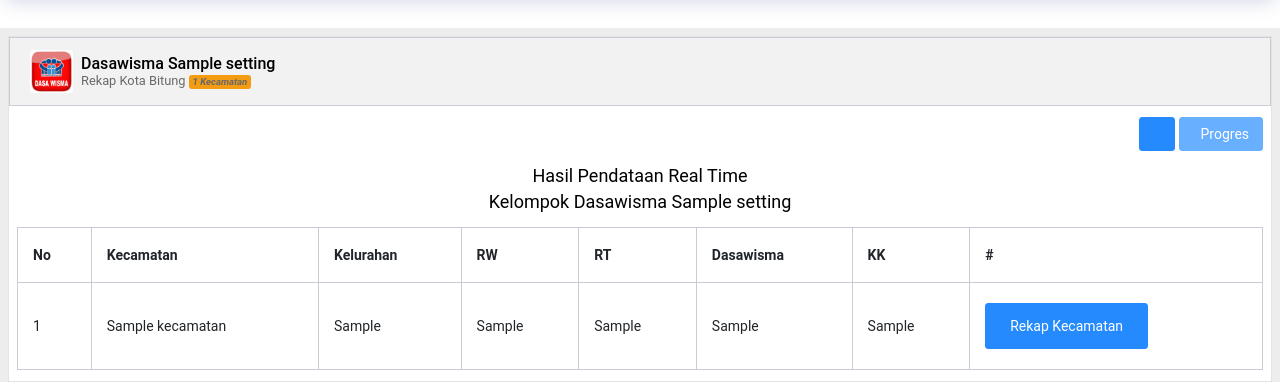
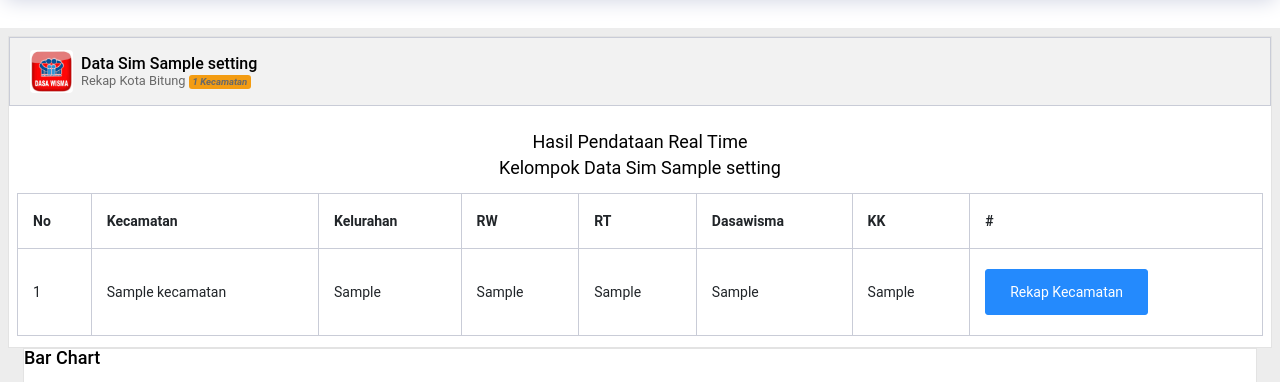
Before and after one commit to AltheaIX/web_stat, a PHP site: page /view/rekap/ in a window 1280 px wide. Shown: the part 69-451 px from the top of the page. Run offline with PHP 8.4, Linux system fonts and the light colour scheme; tables that the repository leaves empty or names only in its code hold one stand-in row (values such as "Sample post"); some web fonts are replaced.

Commit message:
Update Pages

```diff
--- a/view/rekap/index.php
+++ b/view/rekap/index.php
@@ -122,16 +122,12 @@ $rowa = $stmta->fetch();
                 <div class="d-flex align-items-center">
                     <img class="img-sm rounded" src="../../images/160522011148_logo_dasawisma_5.png" alt="profile">
                     <div class="px-2 card-weather">
-                        <div class="px-0">Dasawisma <?php echo $rowa['nama']; ?></div>
+                        <div class="px-0">Data Sim <?php echo $rowa['nama']; ?></div>
                         <div class="px-0 text-muted small">Rekap Kota Bitung <i class="label bg-yellow"> <?php echo $sql->rowCount(); ?> Kecamatan </i></div>
                     </div>
                 </div>
             </div>
             <div class="card-body">
-                <div class="mb-2 text-right  d-print-none">
-                    <button class="btn btn-sm btn-sm btn-primary btn-icon-text" onclick="window.print()"><i class="mdi mdi-printer btn-icon-prepend"></i></button>
-                    <a href="#" class="btn btn-sm btn-sm btn-info btn-icon-text"><i class="mdi mdi-chart-bar btn-icon-prepend"></i> Progres</a>
-                </div>
                 <div class="mb-2 d-none">
                     <button type="button" id="reload" class="d-none  btn btn-sm btn-info-2 btn-icon-text"><i class="mdi mdi-backup-restore btn-icon-prepend"></i> Muat Ulang</button>
                     <a href="#" class="d-none btn btn-sm btn-sm btn-primary btn-icon-text"><i class="mdi mdi-chart-bar btn-icon-prepend"></i> Chart</a>
@@ -140,7 +136,7 @@ $rowa = $stmta->fetch();
 
                 <div class="col mb-3 mt-3">
                     <h4 class="font-weight-normal text-center">Hasil Pendataan Real Time</h4>
-                    <h4 class="font-weight-normal text-center mb-2">Kelompok Dasawisma <?php echo $rowa['nama']; ?></h4>
+                    <h4 class="font-weight-normal text-center mb-2">Kelompok Data Sim <?php echo $rowa['nama']; ?></h4>
                 </div>
 
                 <div class="table-responsive">
```
